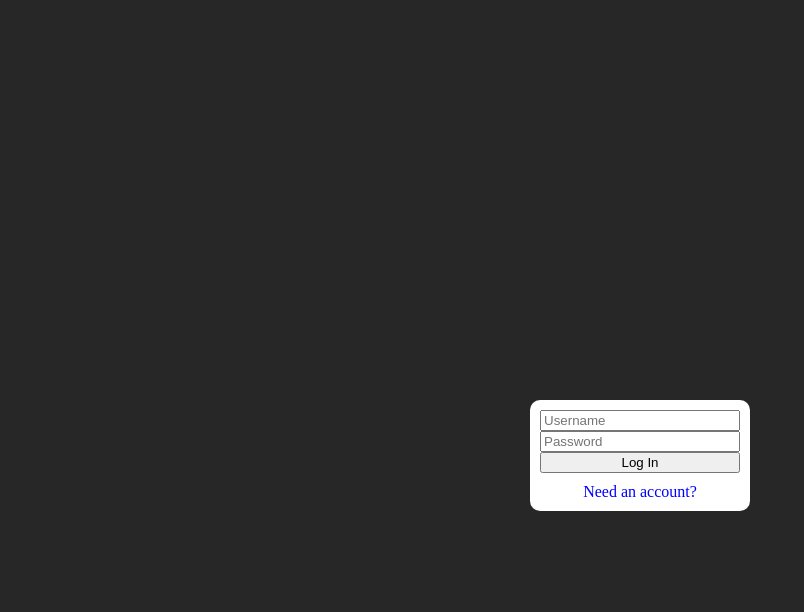
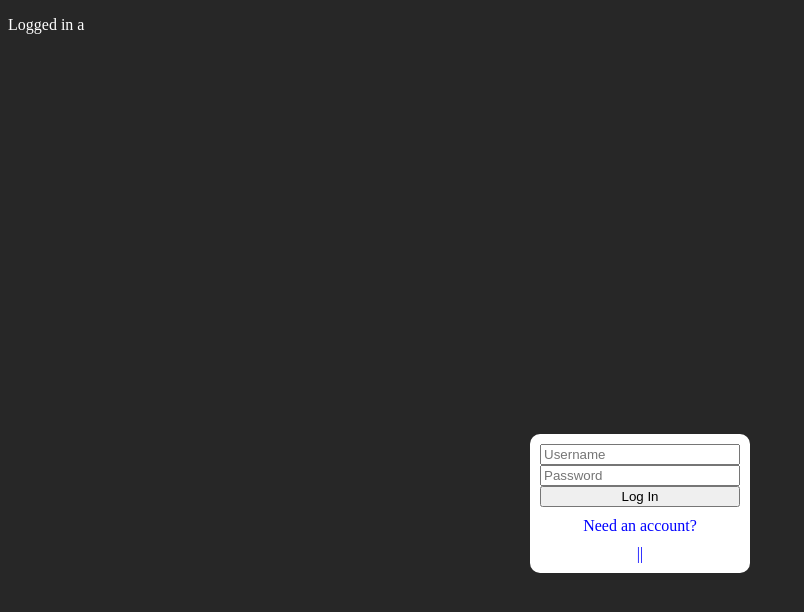
Before and after one commit to EliJ91/ARCH-REPORT, a React (Create React App) app: page / in a window 1280 px wide. Shown: the top 612 px of the page, without its empty margins (0-804 px from the left). Built offline with nearby package versions, Linux system fonts and the light colour scheme; no server answers.

Commit message:
Created Login Functionality

```diff
--- a/src/App.js
+++ b/src/App.js
@@ -1,5 +1,6 @@
 import CaravanReports from './Components/caravanReports'
 import Login from './Components/LoginPage/loginPage'
+import Header from './Components/Header/header'
 import {BrowserRouter as Router,  Route} from "react-router-dom"
 
 function App() {
@@ -7,8 +8,9 @@ function App() {
     <div className="App">
 
       <Router>
+      <Header/>
         <Route path="/" exact render={(props)=><Login/>}/>
-        <Route path="/caravanreports" render={(props)=><CaravanReports/>}/>
+        <Route path="/caravanreports" render={(props)=><CaravanReports onClick={console.log(props)} />}/>
       </Router>
 
     </div>
--- /dev/null
+++ b/src/Components/Header/header.js
@@ -0,0 +1,15 @@
+import useHeader from './headerLogic'
+import './header.scss'
+
+function Header() {
+
+    const{user} = useHeader()
+
+  return (
+    <div className="headerContainer">
+        <p className="userLogged">Logged in a {user}</p>
+    </div>
+  );
+}
+
+export default Header;
--- /dev/null
+++ b/src/Components/Header/header.scss
@@ -0,0 +1,6 @@
+.headerContainer{
+    width: 100%;
+    & .userLogged{
+        color: white;
+    }
+}
--- /dev/null
+++ b/src/Components/Header/headerLogic.js
@@ -0,0 +1,29 @@
+
+
+import axios from 'axios'
+import { useHistory } from "react-router-dom";
+import {useState, useEffect} from 'react'
+
+
+const useHeader = () => {
+    let history = useHistory();
+    const [user, setUser] = useState("")
+
+
+    useEffect(()=>{
+      async function fetchData(){
+          const user = await axios.get(process.env.REACT_APP_API_PREFIX+"/api/user/stayLogged", {withCredentials: true})
+          if(!user){
+              console.log("Not logged in.")
+          }
+          setUser(user.data.username)
+          history.push('/caravanreports')
+      }
+      fetchData()
+
+  },[])
+
+    return {user}
+}
+
+export default useHeader;
--- a/src/Components/LoginPage/loginPage.js
+++ b/src/Components/LoginPage/loginPage.js
@@ -4,7 +4,7 @@ import {Link} from 'react-router-dom'
 
 function Login() {
 
-    const{setUsername,setPassword,setPassword2,setNewAccount,login,createAccount,newAccount,username,password,password2,} = useLogin()
+    const{setUsername,setPassword,setPassword2,setNewAccount,login,createAccount,newAccount,username,password,password2,theUser} = useLogin()
 
   return (
     <div className="loginMainContainer">
@@ -19,8 +19,9 @@ function Login() {
                     <button className="createSubmit"  onClick={()=> createAccount(username,password,password2)}>Create Account</button>
                     </>
                     }
-                    {!newAccount && <button className="loginSubmit"  onClick={()=> login(username,password)}>Log In</button> }
+                    {!newAccount && <button className="loginSubmit"  onClick={()=>login(username,password)}>Log In</button> }
                     <p onClick={()=>setNewAccount(!newAccount)}className="needAnAccount">{newAccount? "Already have an account?":"Need an account?"}</p>
+                    <p className="needAnAccount">|{theUser}|</p>
                 </div>
     </div>
   );
--- a/src/Components/LoginPage/loginPageLogic.js
+++ b/src/Components/LoginPage/loginPageLogic.js
@@ -1,34 +1,31 @@
 
 
 import axios from 'axios'
+import { useHistory } from "react-router-dom";
 import {useState, useEffect} from 'react'
 
+
 const useLogin = () => {
-
   const [username, setUsername] =useState("")
   const [password, setPassword] =useState("")
   const [password2, setPassword2] =useState("")
   const [newAccount,setNewAccount] = useState(false)
-
+  const [theUser,setUser] = useState("")
+  let history = useHistory();
 
   function createAccount(username, password, password2){
-      console.log('createAccount fired')
     if(username === "" ){
       alert("username cannot be blank")
-      console.log("username cannot be blank")
       return
     }
     if(password !== password2){
       alert("Passwords do not match")
-      console.log("Passwords do not match")
       return
     }
     if(password === "" ){
       alert("Passwords cannot be blank")
-      console.log("Passwords cannot be blank")
       return
     }
-    console.log(process.env)
     axios.post(process.env.REACT_APP_API_PREFIX+"/api/user/create",
     {
       username,
@@ -39,20 +36,17 @@ const useLogin = () => {
         setUsername("")
         setPassword("")
         setPassword2("")
-
       }
-      console.log(response);
     })
-    .catch(function (res) {
-      console.log("ERROR",res);
-      //if(error.response.status === 422){alert("Username already in use.")}
-
-
+    .catch(function (error) {
+      console.log({error});
+      if(error.response.status === 422){alert("Username already in use.")}
     });
   }
 
   //==============================================================================================================================//
-  function login(username, password){
+   function login(username, password){
+    console.log("Function login called")
       if(password === ""){
         alert("Password cannot be blank")
         return
@@ -61,31 +55,28 @@ const useLogin = () => {
         alert("Username cannot be blank")
         return
       }
-
-      axios.post(process.env.REACT_APP_API_PREFIX+"/api/user/login",
+    console.log("Next line is axios call")
+    axios.post(process.env.REACT_APP_API_PREFIX+"/api/user/login",
       {
         username,
         password
       },{withCredentials: true})
       .then(function (response) {
         console.log(response)
+        setUser(response.data.username)
         if(response.status === 201){
-
+          console.log("logged in")
         }
       })
       .catch(function (error) {
-        if(error.response.status === 401){alert("Password is incorrect.")}
-        if(error.response.status === 422){alert("Username does not exist.")}
+        // if(error.response.status === 401){alert("Password is incorrect.")}
+        // if(error.response.status === 422){alert("Username does not exist.")}
         console.log(error);
       })
-      console.log()
     }
 
-    useEffect(()=>{
 
-    },[])
-
-    return {username,setUsername,setPassword,setPassword2,createAccount,login,newAccount,password,password2,setNewAccount}
+    return {username,setUsername,setPassword,setPassword2,createAccount,login,newAccount,password,password2,setNewAccount,theUser}
 }
 
 export default useLogin;
--- a/src/Components/caravanReports.js
+++ b/src/Components/caravanReports.js
@@ -7,8 +7,7 @@ import PaidButton from './PaidButtonComponent/paidButton'
 import Notes from './NotesComponent/notesComponent'
 
 function CaravanReports() {
-    let searchQuery = 1
-    const {array,setPlayerSearch,setGuildSearch,updatePaid,updateFine,updateNotes} = useCaravanReports(searchQuery)
+    const {array,setPlayerSearch,setGuildSearch,updatePaid,updateFine,updateNotes} = useCaravanReports()
 
     return (
     <>
--- a/src/Components/caravanReportsLogic.js
+++ b/src/Components/caravanReportsLogic.js
@@ -1,7 +1,7 @@
 import axios from 'axios'
 import {useState, useEffect} from 'react'
 
-const useCaravanReports = ({id}) => {
+const useCaravanReports = () => {
     const [reports, setReports] = useState([])
 
     const [playerSearch, setPlayerSearch] = useState()
```
